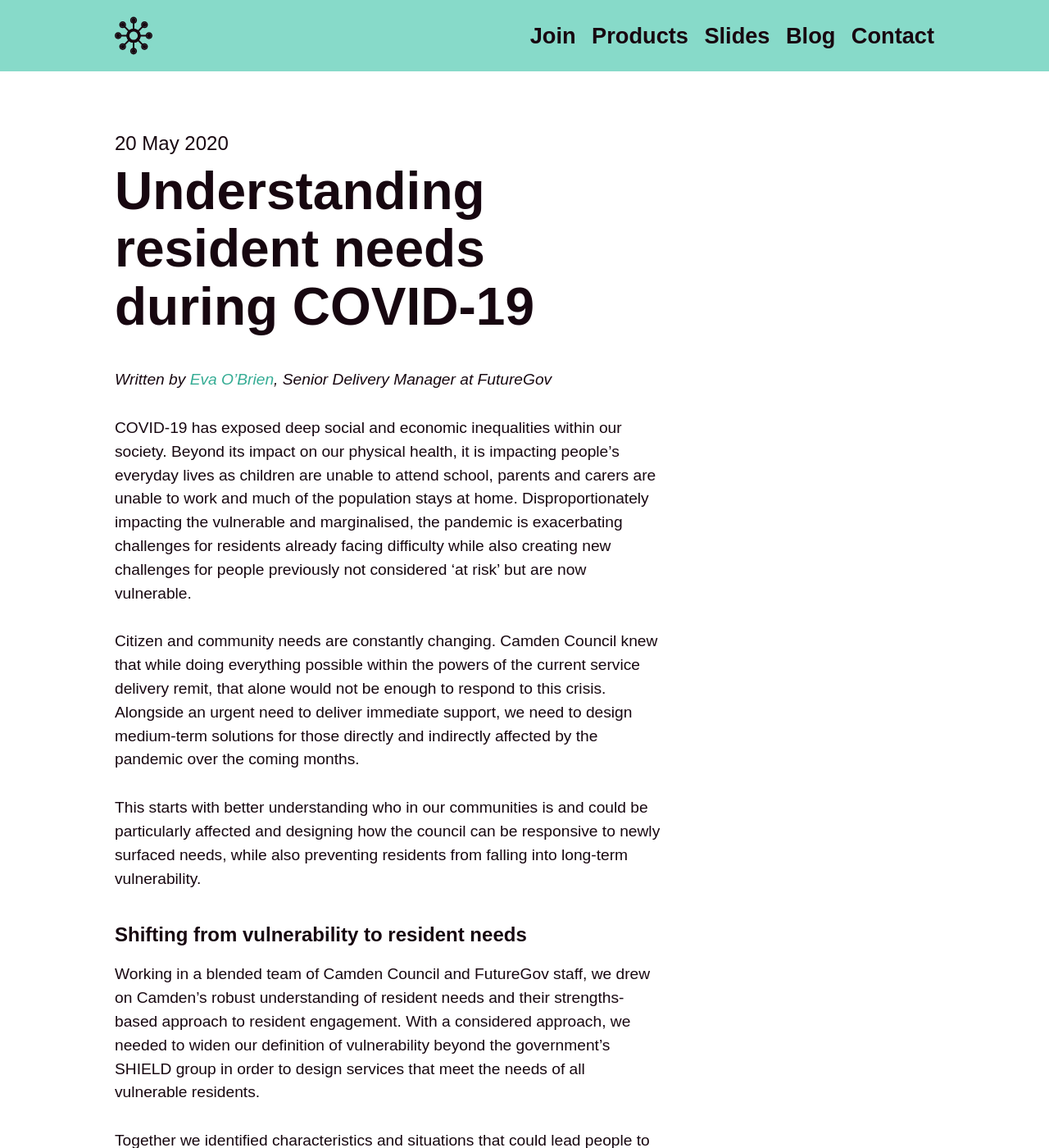
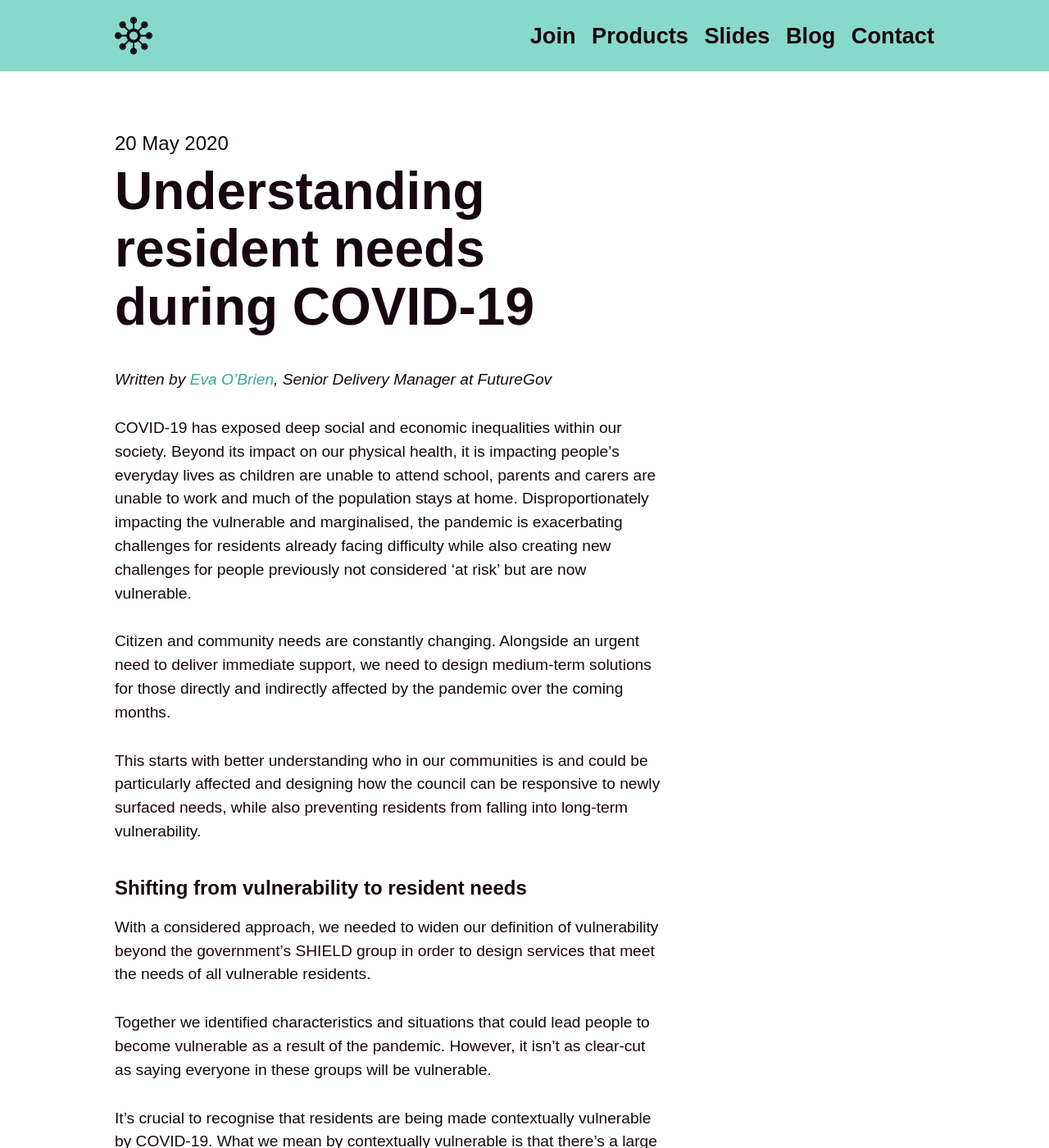
Before and after one commit to wearefuturegov/london-coronavirus-response-microsite, a Jekyll site: the page built from _posts/2020-05-20-Understanding-resident-needs-during-COVID19.markdown, in a window 1280 px wide and 1400 px high. Shown: the whole window at 82% size. Built offline with Jekyll 4.4.1, drawn with Linux system fonts in a browser that asks for light colours; some web fonts are replaced.

Commit message:
Update 2020-05-20-Understanding-resident-needs-during-COVID19.markdown

```diff
--- a/_posts/2020-05-20-Understanding-resident-needs-during-COVID19.markdown
+++ b/_posts/2020-05-20-Understanding-resident-needs-during-COVID19.markdown
@@ -8,22 +8,20 @@ permalink: /blog/understanding-resident-needs-COVID-19
 
 COVID-19 has exposed deep social and economic inequalities within our society. Beyond its impact on our physical health, it is impacting people’s everyday lives as children are unable to attend school, parents and carers are unable to work and much of the population stays at home. Disproportionately impacting the vulnerable and marginalised, the pandemic is exacerbating challenges for residents already facing difficulty while also creating new challenges for people previously not considered 'at risk' but are now vulnerable.
 
-Citizen and community needs are constantly changing. Camden Council knew that while doing everything possible within the powers of the current service delivery remit, that alone would not be enough to respond to this crisis. Alongside an urgent need to deliver immediate support, we need to design medium-term solutions for those directly and indirectly affected by the pandemic over the coming months.
+Citizen and community needs are constantly changing. Alongside an urgent need to deliver immediate support, we need to design medium-term solutions for those directly and indirectly affected by the pandemic over the coming months.
 
 This starts with better understanding who in our communities is and could be particularly affected and designing how the council can be responsive to newly surfaced needs, while also preventing residents from falling into long-term vulnerability.
 
 
 ## Shifting from vulnerability to resident needs
 
-Working in a blended team of Camden Council and FutureGov staff, we drew on Camden’s robust understanding of resident needs and their strengths-based approach to resident engagement. With a considered approach, we needed to widen our definition of vulnerability beyond the government’s SHIELD group in order to design services that meet the needs of all vulnerable residents.
+With a considered approach, we needed to widen our definition of vulnerability beyond the government’s SHIELD group in order to design services that meet the needs of all vulnerable residents.
 
 Together we identified characteristics and situations that could lead people to become vulnerable as a result of the pandemic. However, it isn't as clear-cut as saying everyone in these groups will be vulnerable.
 
 It’s crucial to recognise that residents are being made contextually vulnerable by COVID-19. What we mean by contextually vulnerable is that there’s a large group of people facing external pressures and changes, often by social and economic factors like not being able to go to work. This includes people who have not required council support before. Some people's needs will change, whilst others will not. New potentially vulnerable groups will also emerge as we move into the recovery.
 
 By understanding who these residents are, what their new needs may be and where some of the greatest needs are likely to be, councils are better placed to be responsive to shifting needs and proactive in adjusting service delivery.
-
-<img src="/assets/blog-understanding-user-needs-700x400.png" alt="Understanding resident needs in Camden"/>
 
 *Shielded people*
 
```
